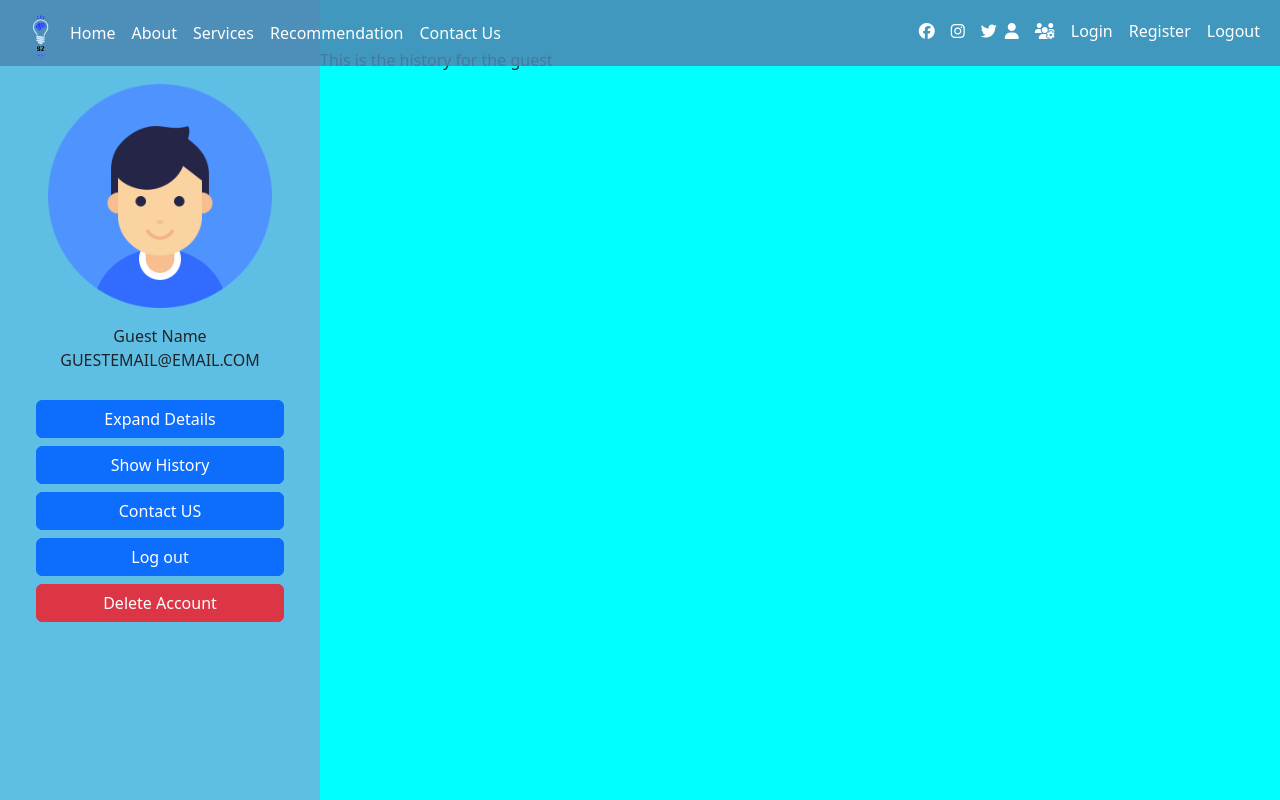
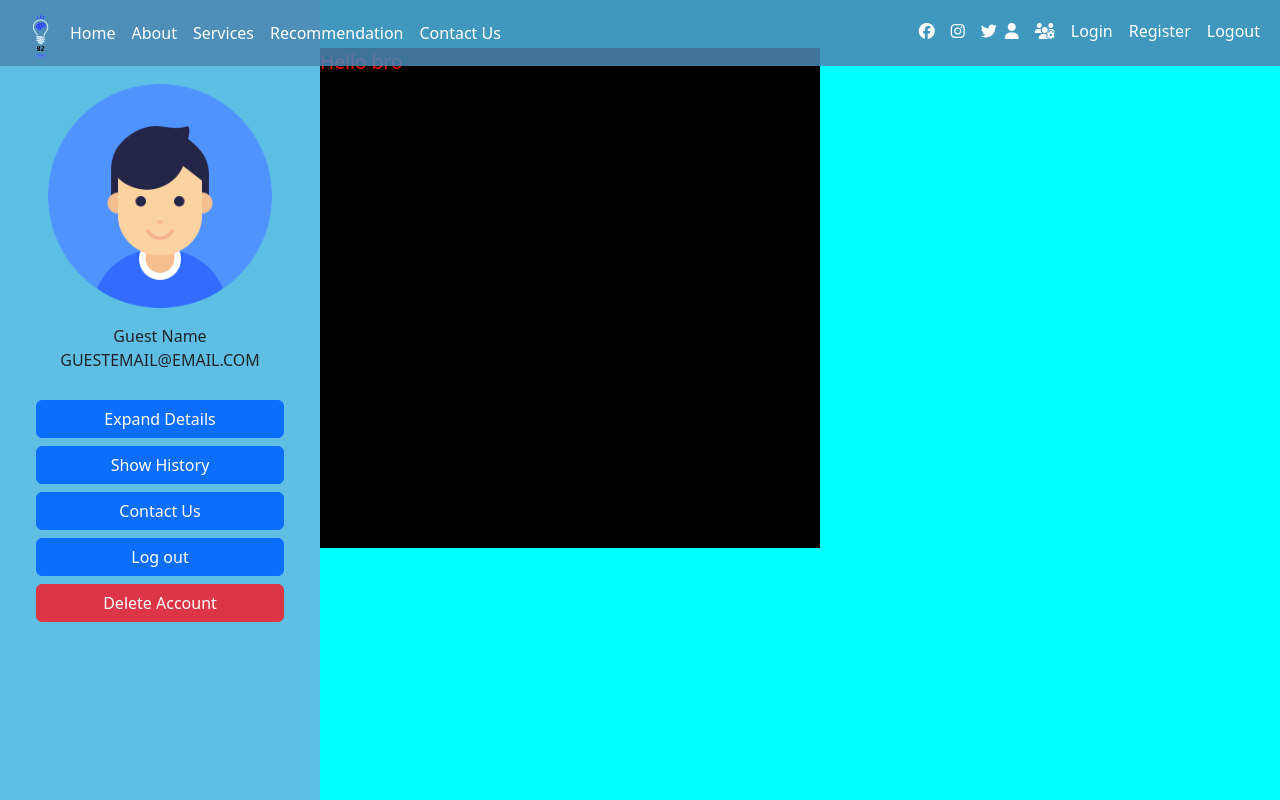
Before and after one commit to ayaelsherif21/SzFront, a React (Create React App) app: page /UserProfile in a window 1280 px wide. Both pictures are taken after a click on the button "Expand Details". Built offline with nearby package versions, Linux system fonts and the light colour scheme.

Commit message:
Added two components
Added detailed and history components for the profile user

managed the onclick in the two buttons

added favicon and the logo
changed the title of the tab

```diff
--- a/public/index.html
+++ b/public/index.html
@@ -2,7 +2,7 @@
 <html lang="en">
   <head>
     <meta charset="utf-8" />
-    <link rel="icon" href="%PUBLIC_URL%/favicon.ico" />
+    <link rel="icon" href="%PUBLIC_URL%/SpaceZone.ico" />
     <meta name="viewport" content="width=device-width, initial-scale=1" />
     <meta name="theme-color" content="#000000" />
     <meta
@@ -24,7 +24,7 @@
       work correctly both with client-side routing and a non-root public URL.
       Learn how to configure a non-root public URL by running `npm run build`.
     -->
-    <title>React App</title>
+    <title>Space Zone</title>
   </head>
   <body>
     <noscript>You need to enable JavaScript to run this app.</noscript>
--- a/src/components/App/App.jsx
+++ b/src/components/App/App.jsx
@@ -1,41 +1,41 @@
-import { Routes, Route } from 'react-router-dom';
-import logo from '../../logo.svg';
-import About from '../About/About';
-import Contact from '../ContactUs/Contact';
-import Home from '../Home/Home';
-import Login from '../Login/Guest/Login';
-import Navbar from '../Navbar/Navbar';
-import NotFound from '../NotFound/NotFound';
-import Register from '../Register/Register';
-import Recommendation from '../Recommendation/Recommendation';
-import WorkSpace from '../ourWorkSpaces/WorkSpace';
-import Services from '../Services/Services';
+import { Routes, Route } from "react-router-dom";
+import About from "../About/About";
+import Contact from "../ContactUs/Contact";
+import Home from "../Home/Home";
+import Login from "../Login/Guest/Login";
+import Navbar from "../Navbar/Navbar";
+import NotFound from "../NotFound/NotFound";
+import Register from "../Register/Register";
+import Recommendation from "../Recommendation/Recommendation";
+// import WorkSpace from '../ourWorkSpaces/WorkSpace';
+import Services from "../Services/Services";
 import UserProfile from "../Profile/Guest/userProfile";
 import OwnerProfile from "../Profile/Owner/ownerProfile";
+import UserDetails from "../Profile/Guest/UserDetails/UserDetails";
+import ShowHistory from "../Profile/Guest/Showhistory/ShowHistory";
 //import './App.css';
 //className="App"
 function App() {
   return (
     <>
       <Navbar />
-        <Routes>
-          <Route path='/' element={<Home />}></Route>
-          <Route path='Home' element={<Home />}></Route>
-          <Route path='About' element={<About />}></Route>
-          <Route path='Services' element={<Services/>}></Route>
-          {/* <Route path='Workspace' element={<WorkSpace/>}></Route> */}
-          <Route path='Recommendation' element={<Recommendation/>}></Route>
-          <Route path='Contact' element={<Contact />}></Route>
-          <Route path='Login' element={<Login />}></Route>
-          <Route path='Register' element={<Register />}></Route>
-          {/*<Route path='ResetPassword' element={<ResetPassword />}></Route>*/}
-          <Route path='UserProfile' element={<UserProfile />}></Route>
-          <Route path='OwnerProfile' element={<OwnerProfile />}></Route>
+      <Routes>
+        <Route path="/" element={<Home />}></Route>
+        <Route path="Home" element={<Home />}></Route>
+        <Route path="About" element={<About />}></Route>
+        <Route path="Services" element={<Services />}></Route>
+        {/* <Route path='Workspace' element={<WorkSpace/>}></Route> */}
+        <Route path="Recommendation" element={<Recommendation />}></Route>
+        <Route path="Contact" element={<Contact />}></Route>
+        <Route path="Login" element={<Login />}></Route>
+        <Route path="Register" element={<Register />}></Route>
+        {/*<Route path='ResetPassword' element={<ResetPassword />}></Route>*/}
+        <Route path="UserProfile" element={<UserProfile />}></Route>
 
-          <Route path='*' element={<NotFound />}></Route>
+        <Route path="OwnerProfile" element={<OwnerProfile />}></Route>
 
-        </Routes>
-
+        <Route path="*" element={<NotFound />}></Route>
+      </Routes>
     </>
   );
 }
--- a/src/components/Profile/Guest/Profile.css
+++ b/src/components/Profile/Guest/Profile.css
@@ -56,7 +56,7 @@
 }
 
 .PGButtons {
-    background-color: red;
+    /*background-color: red;*/
 }
 .profilePicture img{
     margin: 5rem auto auto;
--- /dev/null
+++ b/src/components/Profile/Guest/Showhistory/ShowHistory.js
@@ -0,0 +1,9 @@
+import React from "react";
+
+export default function () {
+    return(
+        <div className="showHistory">
+            <div className="hist">This is show history page</div>
+        </div>
+    )
+}
--- /dev/null
+++ b/src/components/Profile/Guest/UserDetails/UserDetails.css
@@ -0,0 +1,11 @@
+body{
+    background-color: #282c34;
+}
+
+.greetTest{
+    color: red;
+    background-color: black;
+    width: 500px;
+    height: 500px;
+    font-size: larger;
+}
--- /dev/null
+++ b/src/components/Profile/Guest/UserDetails/UserDetails.js
@@ -0,0 +1,11 @@
+import React from "react";
+import "./UserDetails.css";
+import UserProfile from "../userProfile";
+export default function UserDetails() {
+  return (
+    <div className="expanded mt-5">
+      {/*<UserProfile></UserProfile>*/}
+      <div className="greetTest mt-5">Hello bro</div>
+    </div>
+  );
+}
--- a/src/components/Profile/Guest/userProfile.js
+++ b/src/components/Profile/Guest/userProfile.js
@@ -1,21 +1,26 @@
-import React from "react";
+import React, { useState } from "react";
 import "./Profile.css";
-import deleteAccount from "../../../images/deleteAccount.png"
+import deleteAccount from "../../../images/deleteAccount.png";
+import { Link, Navigate } from "react-router-dom";
+import UserDetails from "./UserDetails/UserDetails";
+import ShowHistory from "./Showhistory/ShowHistory";
 
-function PGNavigator() {
+// function PGNavigator() {
 
-}
+// }
 
 function UserProfile() {
-    let data = ['Guest Name', 'GUESTEMAIL@EMAIL.COM',];
-    let elements = [{name: 'Expand Details', value: 1},
-        {name: 'Show History', value: 2},
-        {name: 'Contact US', value: 3},
-        {name: 'Log out', value: 4},
-    ];
+  let data = ["Guest Name", "GUESTEMAIL@EMAIL.COM"];
+  // let elements = [{ name: 'Expand Details', value: 1 },
+  // { name: 'Show History', value: 2 },
+  // { name: 'Contact US', value: 3 },
+  // { name: 'Log out', value: 4 },
+  // ];
 
+  // let ProfileDetails = 'This is the details for the user for the meantime';
 
-    let ProfileDetails = 'This is the details for the user for the meantime';
+  const [isDetailActive, setIsDetailActive] = useState(false);
+  const [isHistoryActive, setIsHistoryActive] = useState(false);
 
   function hideDeleteBox() {
     var element = document.getElementById("deleteBox");
@@ -27,51 +32,101 @@ function UserProfile() {
     element.style.display = "flex";
   }
 
+  function showUDetails() {
+    setIsDetailActive((current) => !current);
+    setIsHistoryActive(false);
+  }
+  function showHDetails() {
+    setIsHistoryActive((current) => !current);
+    setIsDetailActive(false);
+  }
+
   return (
     // big container
     <div className="bigContainer">
       <div id={"deleteBox"} className="alerts">
         <div className="alertBox">
-                    <img src={deleteAccount} alt="Delete Account"/>
+          <img src={deleteAccount} alt="Delete Account" />
           <div className="txt mt-3">Do you want to delete your Account?</div>
           <div className="alertButtons mt-3">
-                        <button className={'deleteAccount btn btn-danger'}>Delete</button>
-                        <button  className={'btn btn-primary'} onClick={hideDeleteBox}>Cancel</button>
+            <button className={"deleteAccount btn btn-danger"}>Delete</button>
+            <button className={"btn btn-primary"} onClick={hideDeleteBox}>
+              Cancel
+            </button>
           </div>
         </div>
-
       </div>
       {/*    left Container*  for the long detailed guest info*/}
       <div className="leftContainer col-3">
         <div className="profilePicture mt-1">
           {/* eslint-disable-next-line jsx-a11y/img-redundant-alt */}
-                    <img src={require('./Profile-Male-PNG.png')} alt="Your Picture" className="guestPic"/>
+          <img
+            src={require("./Profile-Male-PNG.png")}
+            alt="Your Picture"
+            className="guestPic"
+          />
         </div>
         <div className="PGInfo mt-3">
           {data.map(function (value, index, array) {
-                        return <div className="PGData" key={index}>{value}</div>
+            return (
+              <div className="PGData" key={index}>
+                {value}
+              </div>
+            );
           })}
         </div>
         <div className={"PGButtonHolder mt-4"}>
-                    {elements.map(function (element, index) {
+          {/* {elements.map(function (element, index) {
                         return <button id={element.value} className={"PGbuttons m-lg-1   btn btn-primary "}
                                        key={index} onClick={PGNavigator}>{element.name}</button>
-                    })}
-                    <button className={"btn btn-danger m-lg-1 PGButtons"} onClick={showDeleteBox} cl>Delete Account</button>
+                    })} */}
+
+          <button
+            className={"btn btn-primary  m-lg-1 PGButtons"}
+            onClick={showUDetails}
+          >
+            Expand Details
+          </button>
+          <button
+            className={"btn btn-primary  m-lg-1 PGButtons"}
+            onClick={showHDetails}
+          >
+            Show History
+          </button>
+          <Link to={"/Contact"} className={"btn btn-primary  m-lg-1 PGButtons"}>
+            Contact Us
+          </Link>
+          <button className={"btn btn-primary  m-lg-1 PGButtons"}>
+            Log out
+          </button>
+          <button
+            className={"btn btn-danger m-lg-1 PGButtons"}
+            onClick={showDeleteBox}
+          >
+            Delete Account
+          </button>
         </div>
-
-
       </div>
       <div className="rightContainer col-9">
-                <div className="historyCards mt-5">This is the history for the guest</div>
+        <div className="historyCards mt-5">
+          <div
+            className="UDetails"
+            style={{ display: isDetailActive ? "block" : "none" }}
+          >
+            <UserDetails></UserDetails>
+          </div>
+          <div
+            className="UHistory"
+            style={{ display: isHistoryActive ? "block" : "none" }}
+          >
+            <ShowHistory></ShowHistory>
+          </div>
+        </div>
       </div>
       {/*
         Right Container* for the history and so on
         This box should show every content of the buttons in the left box
         */}
-
-
-
     </div>
   );
 }
```
Also changed, not shown: 2 other files (tests, documents, lock files or other folders). Lines whose indentation alone changed are shown as unchanged.
